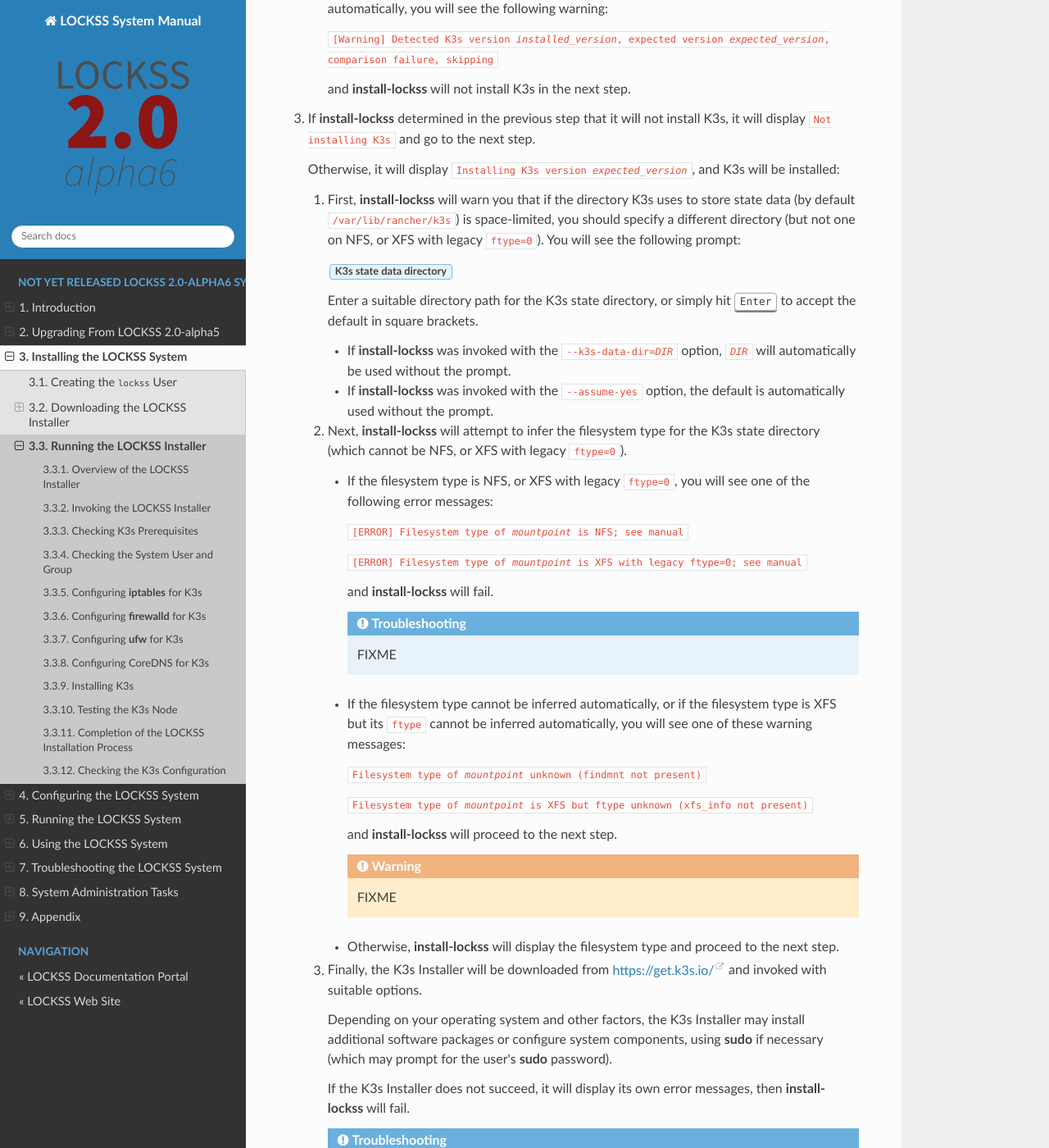
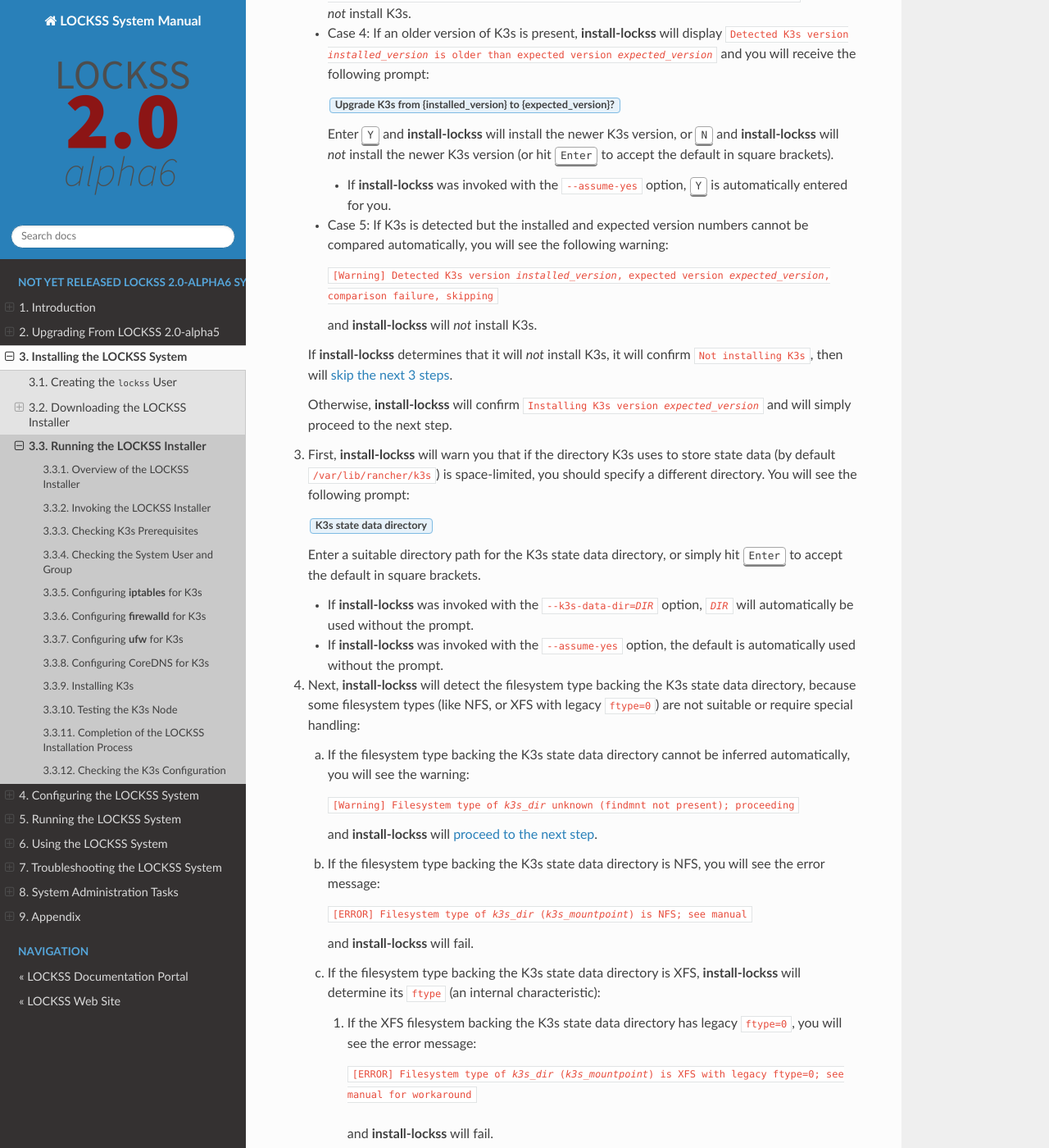
Before and after one commit to lockss/lockss-rtd-manual, a Sphinx documentation site: the page built from docs/installing/installer.rst, in a window 1280 px wide and 1400 px high, scrolled down 9917 px. Shown: the whole window at 82% size. Built offline with Sphinx 7.4.7 and the Read the Docs theme 2.0.0, drawn with Linux system fonts in a browser that asks for light colours; cross-references to code outside the pages are shown as plain code; some of the changed text lies outside the part shown.

Commit message:
Rework K3s installation instructions especially filesystem detection verbiage. Numbered references when jumping around and different numering styles in subordinate levels to improve legibility. Wording. Cosmetic.

```diff
--- a/docs/installing/installer.rst
+++ b/docs/installing/installer.rst
@@ -38,7 +38,7 @@ To start the installation process, run this command (relative to the :ref:`locks
 
    scripts/install-lockss
 
-The installer will run through its phases, each of which is described in its own section below. The first phase is :ref:`Checking K3s Prerequisites`.
+The installer will run through its phases, each of which is described in its own section below. The first phase is :ref:`Checking K3s Prerequisites` (:numref:`Checking K3s Prerequisites`).
 
 --------------------------
 Checking K3s Prerequisites
@@ -62,7 +62,7 @@ During this phase, :program:`install-lockss` will check that certain prerequisit
 
       [success] Skipping (--skip-check-prerequisites)
 
-   and :program:`install-lockss` will successfully proceed to the next phase (:ref:`Checking the System User and Group`).
+   and :program:`install-lockss` will successfully proceed to the next phase, :ref:`Checking the System User and Group` (:numref:`Checking the System User and Group`).
 
 2. Next, :program:`install-lockss` will check that user namespaces are enabled. In some RHEL 7 and CentOS 7 systems, user namespaces are not enabled by default; if this is the case, you will see the error message:
 
@@ -74,7 +74,7 @@ During this phase, :program:`install-lockss` will check that certain prerequisit
 
    .. admonition:: Troubleshooting
 
-      See :ref:`Enabling User Namespaces in RHEL 7 and CentOS 7`.
+      See :ref:`Enabling User Namespaces in RHEL 7 and CentOS 7` for troubleshooting, then go back to :ref:`Invoking the LOCKSS Installer` to try again.
 
 3. Then :program:`install-lockss` will check that :program:`apparmor_parser` is installed if Apparmor is enabled. If Apparmor is enabled but :program:`apparmor_parser` is not installed, you will see the error message:
 
@@ -86,7 +86,7 @@ During this phase, :program:`install-lockss` will check that certain prerequisit
 
    .. admonition:: Troubleshooting
 
-      See :ref:`installing-apparmor_parser`.
+      See :ref:`installing-apparmor_parser` for troubleshooting, then go back to :ref:`Invoking the LOCKSS Installer` to try again.
 
 4. Finally, you will see the message:
 
@@ -94,7 +94,7 @@ During this phase, :program:`install-lockss` will check that certain prerequisit
 
       [success] K3s prerequisites checked
 
-   and :program:`install-lockss` will successfully proceed to the next phase (:ref:`Checking the System User and Group`).
+   and :program:`install-lockss` will successfully proceed to the next phase, :ref:`Checking the System User and Group` (:numref:`Checking the System User and Group`).
 
 ----------------------------------
 Checking the System User and Group
@@ -130,7 +130,7 @@ During this phase, :program:`install-lockss` will check that the ``lockss`` user
 
    .. admonition:: Troubleshooting
 
-      See the :doc:`user` section to create the ``lockss`` user and group.
+      See the :doc:`user` section to create the ``lockss`` user and group, then go back to :ref:`Invoking the LOCKSS Installer` to try again.
 
 3. Finally, you will see the message:
 
@@ -326,7 +326,7 @@ During this phase, :program:`install-lockss` will configure :program:`ufw` to wo
 
       [success] Skipping (ufw is not active)
 
-   and :program:`install-lockss` will successfully proceed to the next phase (:ref:`Configuring CoreDNS for K3s`).
+   and :program:`install-lockss` will successfully proceed to the next phase, :ref:`Configuring CoreDNS for K3s` (:numref:`Configuring CoreDNS for K3s`).
 
 2. If :program:`ufw` is active, you will receive the following prompt:
 
@@ -346,7 +346,7 @@ During this phase, :program:`install-lockss` will configure :program:`ufw` to wo
 
          [Warning] Leaving ufw unchanged; see manual for details
 
-      and :program:`install-lockss` will immediately proceed to the next phase (:ref:`Configuring CoreDNS for K3s`), but K3s may malfunction without further intervention. See :doc:`/troubleshooting/ufw` for details.
+      and :program:`install-lockss` will immediately proceed to the next phase, :ref:`Configuring CoreDNS for K3s` (:numref:`Configuring CoreDNS for K3s`). But K3s may malfunction without further intervention. See :doc:`/troubleshooting/ufw` for details.
 
 3. If the :program:`ufw` configuration attempt fails, you will see one of these error messages:
 
@@ -370,7 +370,7 @@ During this phase, :program:`install-lockss` will configure :program:`ufw` to wo
 
       [success] Configured ufw for K3s
 
-   and :program:`install-lockss` will successfully proceed to the next phase (:ref:`Configuring CoreDNS for K3s`).
+   and :program:`install-lockss` will successfully proceed to the next phase, :ref:`Configuring CoreDNS for K3s` (:numref:`Configuring CoreDNS for K3s`).
 
 ---------------------------
 Configuring CoreDNS for K3s
@@ -396,7 +396,7 @@ During this phase, :program:`install-lockss` will configure CoreDNS to work with
 
       [success] Using system resolv.conf files
 
-   and :program:`install-lockss` will successfully proceed to the next phase (:ref:`Installing K3s`).
+   and :program:`install-lockss` will successfully proceed to the next phase, :ref:`Installing K3s` (:numref:`Installing K3s`).
 
 2. If your system's DNS configuration will not work with CoreDNS, or if :program:`install-lockss` was invoked with the ``--force-dns-prompt`` option, you will receive a message including ``CoreDNS does not allow a loopback address to be given to Kubernetes pods as an upstream DNS server``, and the following prompt:
 
@@ -428,7 +428,7 @@ During this phase, :program:`install-lockss` will configure CoreDNS to work with
 
       [success] Configured CoreDNS for K3s
 
-   and :program:`install-lockss` will successfully proceed to the next phase (:ref:`Installing K3s`).
+   and :program:`install-lockss` will successfully proceed to the next phase, :ref:`Installing K3s` (:numref:`Installing K3s`).
 
 --------------
 Installing K3s
@@ -450,96 +450,112 @@ During this phase, :program:`install-lockss` will install K3s.
 
       [success] Skipping (--skip-install-k3s)
 
-   and :program:`install-lockss` will successfully proceed to the next phase (:ref:`Testing the K3s Node`).
+   and :program:`install-lockss` will successfully proceed to the next phase, :ref:`Testing the K3s Node` (:numref:`Testing the K3s Node`).
 
 2. Next, :program:`install-lockss` will determine if K3s needs to be installed or upgraded. There are five cases:
 
-   a. If K3s is not present, :program:`install-lockss` will display ``K3s is not present``, and will install K3s in the next step.
+   *  Case 1: If K3s is not present, :program:`install-lockss` will display ``K3s is not present``, and will install K3s.
 
-   b. If the expected version of K3s is already present, :program:`install-lockss` will display :samp:`K3s version {installed_version} is already installed; skipping`, and will not install K3s in the next step.
+   *  Case 2: If the expected version of K3s is already present, :program:`install-lockss` will display :samp:`K3s version {installed_version} is already installed; skipping`, and will *not* install K3s.
 
-   c. If a more recent version of K3s is present, :program:`install-lockss` will display :samp:`Detected K3s version {installed_version} is more recent than expected version {expected_version}`, and will not install K3s in the next step.
+   *  Case 3: If a more recent version of K3s is present, :program:`install-lockss` will display :samp:`Detected K3s version {installed_version} is more recent than expected version {expected_version}`, and will *not* install K3s.
 
-   d. If an older version of K3s is present, :program:`install-lockss` will display :samp:`Detected K3s version {installed_version} is older than expected version {expected_version}` and you will receive the following prompt:
+   *  Case 4: If an older version of K3s is present, :program:`install-lockss` will display :samp:`Detected K3s version {installed_version} is older than expected version {expected_version}` and you will receive the following prompt:
 
       :guilabel:`Upgrade K3s from {installed_version} to {expected_version}?`
 
-      Enter :kbd:`Y` and :program:`install-lockss` will install the newer K3s version in the next step, or :kbd:`N` and :program:`install-lockss` will not install the newer K3s version in the next step (or hit :kbd:`Enter` to accept the default in square brackets).
+      Enter :kbd:`Y` and :program:`install-lockss` will install the newer K3s version, or :kbd:`N` and :program:`install-lockss` will *not* install the newer K3s version (or hit :kbd:`Enter` to accept the default in square brackets).
 
       *  If :program:`install-lockss` was invoked with the ``--assume-yes`` option, :kbd:`Y` is automatically entered for you.
 
-   e. If K3s is detected but the installed and expected version numbers cannot be compared automatically, you will see the following warning:
+   *  Case 5: If K3s is detected but the installed and expected version numbers cannot be compared automatically, you will see the following warning:
 
       :samp:`[Warning] Detected K3s version {installed_version}, expected version {expected_version}, comparison failure, skipping`
 
-      and :program:`install-lockss` will not install K3s in the next step.
+      and :program:`install-lockss` will *not* install K3s.
 
-3. If :program:`install-lockss` determined in the previous step that it will not install K3s, it will display ``Not installing K3s`` and go to the next step.
+   If :program:`install-lockss` determines that it will *not* install K3s, it will confirm ``Not installing K3s``, then will :ref:`skip the next 3 steps <write-k8s-config>`.
 
-   Otherwise, it will display :samp:`Installing K3s version {expected_version}`, and K3s will be installed:
+   Otherwise, :program:`install-lockss` will confirm :samp:`Installing K3s version {expected_version}` and will simply proceed to the next step.
 
-   1. First, :program:`install-lockss` will warn you that if the directory K3s uses to store state data (by default :file:`/var/lib/rancher/k3s`) is space-limited, you should specify a different directory (but not one on NFS, or XFS with legacy ``ftype=0``). You will see the following prompt:
+3. First, :program:`install-lockss` will warn you that if the directory K3s uses to store state data (by default :file:`/var/lib/rancher/k3s`) is space-limited, you should specify a different directory. You will see the following prompt:
 
-      :guilabel:`K3s state data directory`
+   :guilabel:`K3s state data directory`
 
-      Enter a suitable directory path for the K3s state directory, or simply hit :kbd:`Enter` to accept the default in square brackets.
+   Enter a suitable directory path for the K3s state data directory, or simply hit :kbd:`Enter` to accept the default in square brackets.
 
-      *  If :program:`install-lockss` was invoked with the :samp:`--k3s-data-dir={DIR}` option, :samp:`{DIR}` will automatically be used without the prompt.
+   *  If :program:`install-lockss` was invoked with the :samp:`--k3s-data-dir={DIR}` option, :samp:`{DIR}` will automatically be used without the prompt.
 
-      *  If :program:`install-lockss` was invoked with the ``--assume-yes`` option, the default is automatically used without the prompt.
+   *  If :program:`install-lockss` was invoked with the ``--assume-yes`` option, the default is automatically used without the prompt.
 
-   2. Next, :program:`install-lockss` will attempt to infer the filesystem type for the K3s state directory (which cannot be NFS, or XFS with legacy ``ftype=0``).
+4. Next, :program:`install-lockss` will detect the filesystem type backing the K3s state data directory, because some filesystem types (like NFS, or XFS with legacy ``ftype=0``) are not suitable or require special handling:
 
-      *  If the filesystem type is NFS, or XFS with legacy ``ftype=0``, you will see one of the following error messages:
+   a. If the filesystem type backing the K3s state data directory cannot be inferred automatically, you will see the warning:
 
-         :samp:`[ERROR] Filesystem type of {mountpoint} is NFS; see manual`
+      :samp:`[Warning] Filesystem type of {k3s_dir} unknown (findmnt not present); proceeding`
 
-         :samp:`[ERROR] Filesystem type of {mountpoint} is XFS with legacy ftype=0; see manual`
+      and :program:`install-lockss` will :ref:`proceed to the next step <write-k8s-config>`.
+
+   b. If the filesystem type backing the K3s state data directory is NFS, you will see the error message:
+
+      :samp:`[ERROR] Filesystem type of {k3s_dir} ({k3s_mountpoint}) is NFS; see manual`
+
+      and :program:`install-lockss` will fail.
+
+   c. If the filesystem type backing the K3s state data directory is XFS, :program:`install-lockss` will determine its ``ftype`` (an internal characteristic):
+
+      (i) If the XFS filesystem backing the K3s state data directory has legacy ``ftype=0``, you will see the error message:
+
+         :samp:`[ERROR] Filesystem type of {k3s_dir} ({k3s_mountpoint}) is XFS with legacy ftype=0; see manual for workaround`
 
          and :program:`install-lockss` will fail.
 
-         .. admonition:: Troubleshooting
+      (ii) If the XFS filesystem backing the K3s state data directory does not have legacy ``ftype=0``, you will see one of these messages:
 
-            FIXME
+         :samp:`Filesystem type of {k3s_dir} ({k3s_mountpoint}) is XFS with ftype=1; proceeding`
 
-      *  If the filesystem type cannot be inferred automatically, or if the filesystem type is XFS but its ``ftype`` cannot be inferred automatically, you will see one of these warning messages:
+         :samp:`Filesystem type of {k3s_dir} ({k3s_mountpoint}) is XFS but not with legacy ftype=0; proceeding`
 
-         :samp:`Filesystem type of {mountpoint} unknown (findmnt not present)`
+         and :program:`install-lockss` will :ref:`proceed to the next step <write-k8s-config>`.
 
-         :samp:`Filesystem type of {mountpoint} is XFS but ftype unknown (xfs_info not present)`
+      (iii) If the ``ftype`` of the XFS filesystem backing the K3s state data directory cannot be inferred automatically, you will see the warning:
 
-         and :program:`install-lockss` will proceed to the next step.
+            :samp:`[Warning] Filesystem type of {k3s_dir} ({k3s_mountpoint}) is XFS but ftype unknown (xfs_info not present); proceeding`
 
-         .. warning::
+         and :program:`install-lockss` will :ref:`proceed to the next step <write-k8s-config>`.
 
-            FIXME
+      (iv) Otherwise, :program:`install-lockss` will display the filesystem type backing the K3s state data directory in a message similar to this:
 
-      *  Otherwise, :program:`install-lockss` will display the filesystem type and proceed to the next step.
+         :samp:`Filesystem type of {k3s_dir} ({k3s_mountpoint}) is {fs_type}; proceeding`
 
-   3. Finally, the K3s Installer will be downloaded from https://get.k3s.io/ and invoked with suitable options.
+         (for some filesystem type :samp:`{fs_type}`, for example ``ext4``), and will :ref:`proceed to the next step <write-k8s-config>`.
 
-      Depending on your operating system and other factors, the K3s Installer may install additional software packages or configure system components, using :program:`sudo` if necessary (which may prompt for the user's :program:`sudo` password).
+5. Finally, the K3s Installer will be downloaded from https://get.k3s.io/ and invoked with suitable options.
 
-      If the K3s Installer does not succeed, it will display its own error messages, then :program:`install-lockss` will fail.
+   Depending on your operating system and other factors, the K3s Installer may install additional software packages or configure system components, using :program:`sudo` if necessary (which may prompt for the user's :program:`sudo` password).
 
-      .. admonition:: Troubleshooting
+   If the K3s Installer does not succeed, it will display its own error messages, then :program:`install-lockss` will fail.
 
-         Error messages that the K3s Installer may display include:
+   .. admonition:: Troubleshooting
 
-         .. code-block:: text
+      Error messages that the K3s Installer may display include:
 
-            [ERROR]  Failed to apply container_runtime_exec_t to /usr/local/bin/k3s, please install:
-                yum install -y container-selinux selinux-policy-base
-                yum install -y https://rpm.rancher.io/k3s/stable/common/centos/8/noarch/k3s-selinux-0.3-0.el8.noarch.rpm
+      .. code-block:: text
 
-            Error: Package: k3s-selinux-0.3-0.el7.noarch (rancher-k3s-common-stable)
-                       Requires: container-selinux >= 2.107-3
-             You could try using --skip-broken to work around the problem
-             You could try running: rpm -Va --nofiles --nodigest
+         [ERROR]  Failed to apply container_runtime_exec_t to /usr/local/bin/k3s, please install:
+             yum install -y container-selinux selinux-policy-base
+             yum install -y https://rpm.rancher.io/k3s/stable/common/centos/8/noarch/k3s-selinux-0.3-0.el8.noarch.rpm
 
-         See :doc:`/troubleshooting/k3s-installer` for remediation details.
+         Error: Package: k3s-selinux-0.3-0.el7.noarch (rancher-k3s-common-stable)
+                    Requires: container-selinux >= 2.107-3
+          You could try using --skip-broken to work around the problem
+          You could try running: rpm -Va --nofiles --nodigest
 
-4. Whether or not K3s was installed, :program:`install-lockss` will store Kubernetes configuration data as the ``lockss`` user in the file :file:`config/k8s.cfg`, relative to the LOCKSS Installer home directory. If the creation of the file fails, you will see one of these error messages:
+      See :doc:`/troubleshooting/k3s-installer` for remediation details.
+
+.. _write-k8s-config:
+
+6. Whether or not K3s was installed, :program:`install-lockss` will store Kubernetes configuration data as the ``lockss`` user in the file :file:`config/k8s.cfg`, relative to the LOCKSS Installer home directory. If the creation of the file fails, you will see one of these error messages:
 
    .. code-block:: text
 
@@ -583,7 +599,7 @@ During this phase, :program:`install-lockss` runs a series of tests to verify th
 
       [success] Skipping (--skip-test-k3s)
 
-   and :program:`install-lockss` will successfully proceed to the next phase (:ref:`Completion of the LOCKSS Installation Process`).
+   and :program:`install-lockss` will successfully proceed to the next phase, :ref:`Completion of the LOCKSS Installation Process` (:numref:`Completion of the LOCKSS Installation Process`).
 
 2. Next, :program:`install-lockss` will run a series of tests. If a test fails, you will see one of these error messages:
 
@@ -655,7 +671,7 @@ During this phase, :program:`install-lockss` runs a series of tests to verify th
 
       [success] Tested the K3s node
 
-   and :program:`install-lockss` will successfully proceed to the next phase (:ref:`Completion of the LOCKSS Installation Process`).
+   and :program:`install-lockss` will successfully proceed to the next phase, :ref:`Completion of the LOCKSS Installation Process` (:numref:`Completion of the LOCKSS Installation Process`).
 
 ---------------------------------------------
 Completion of the LOCKSS Installation Process
```
Also changed, not shown: other parts of docs/installing/installer.rst (+9 -9 lines).
